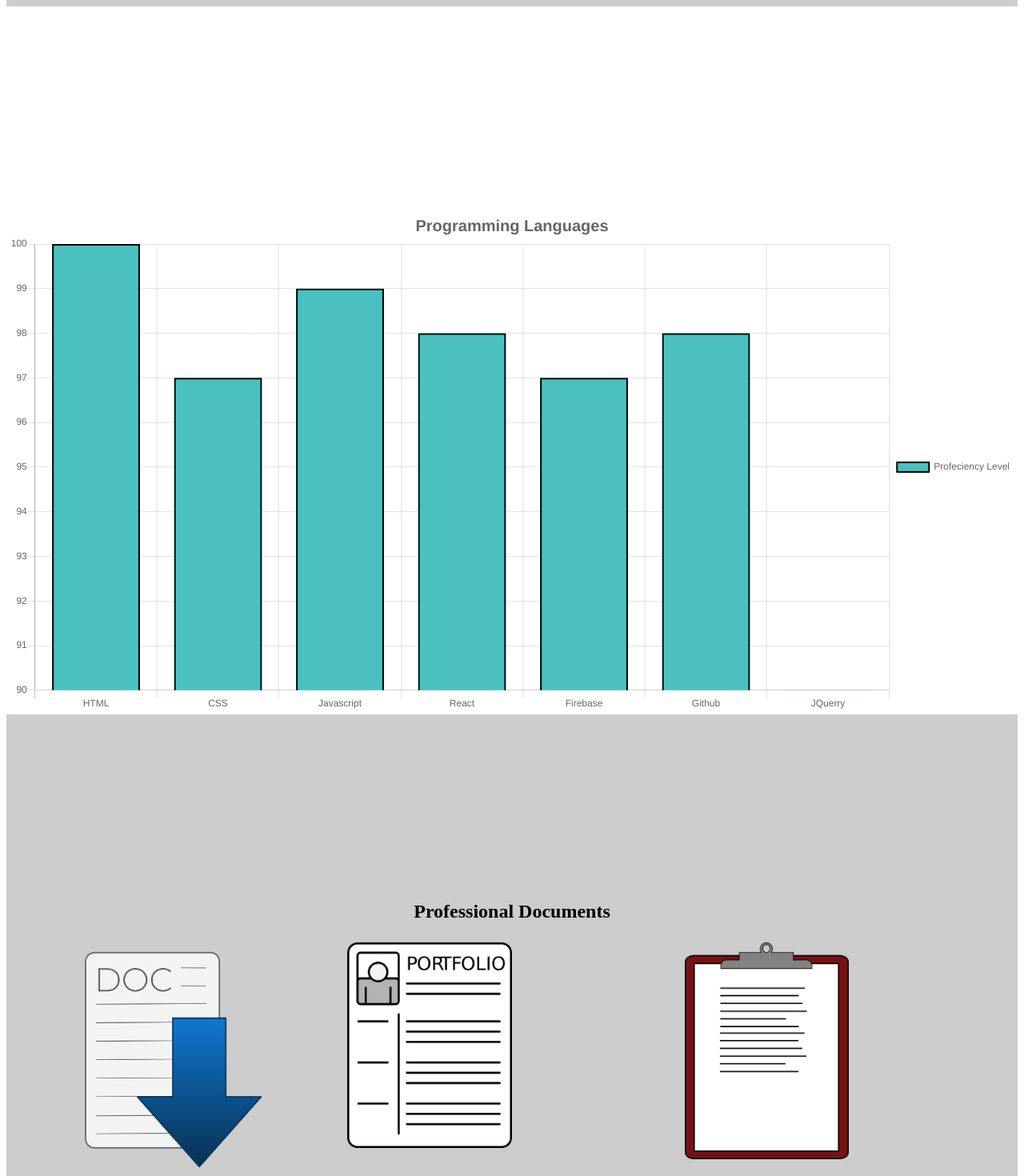
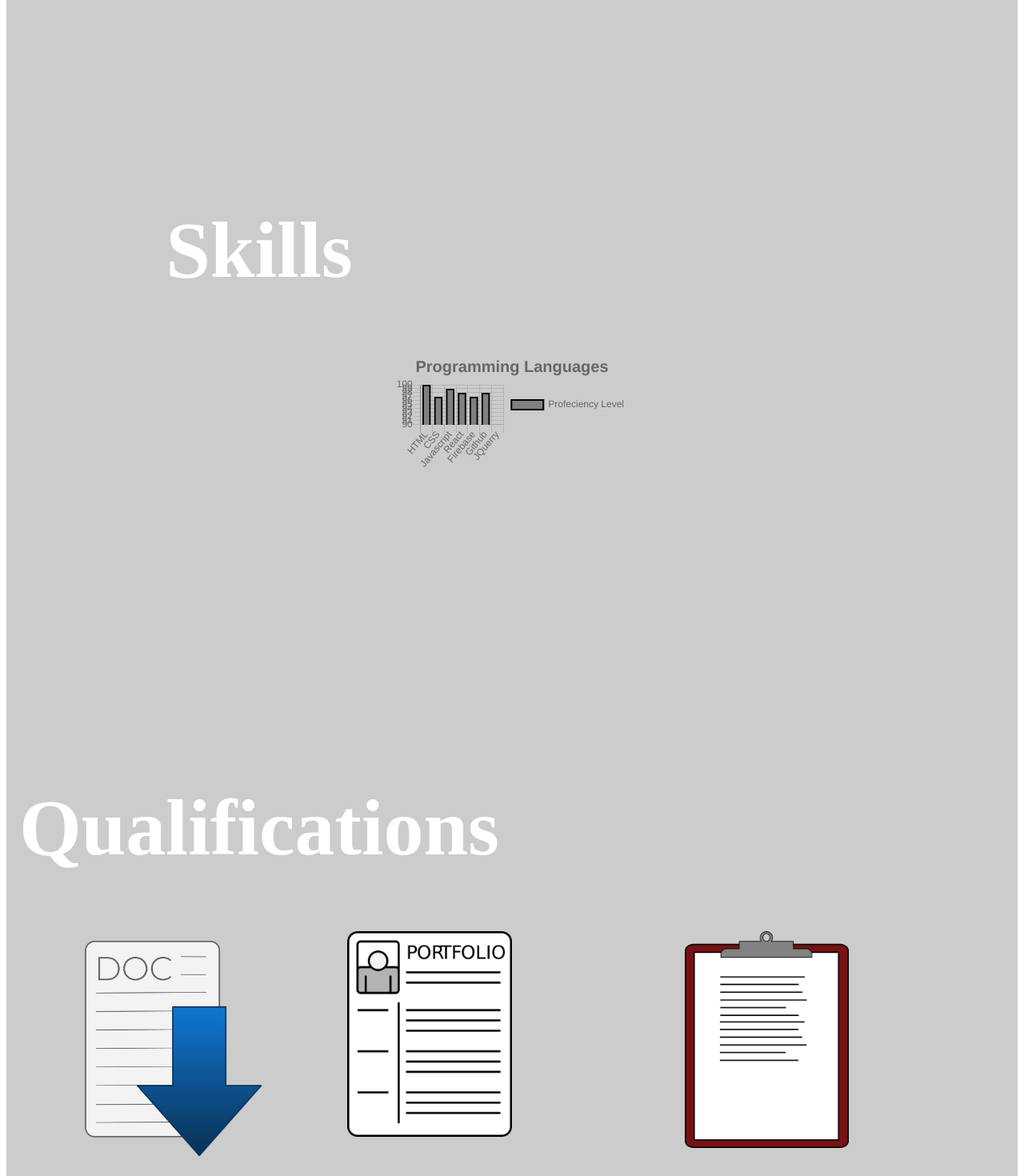
Before and after one commit to smilleeymilleey/website, a React (Create React App) app in the folder website-1/: page /services in a window 1280 px wide. Shown: the part 880-2350 px from the top of the page at 80% size. Built offline with nearby package versions, Linux system fonts and the light colour scheme.

Commit message:
formatting the page

```diff
--- a/website-1/src/components/AboutHero.js
+++ b/website-1/src/components/AboutHero.js
@@ -13,14 +13,9 @@ function AboutHero() {
       </section>
 
         <h1 className="welcome"> About Me</h1>
-
-
-
             <h2 className="header">
                My name is Caitlyn Miley and I am a Full Stack Developer!
             </h2>
-
-
 
         <section className="paragraph">
            I have been programming for the past year and have worked on <br />
--- a/website-1/src/components/Qualifications.css
+++ b/website-1/src/components/Qualifications.css
@@ -30,3 +30,7 @@
   width: 50%;
   height: 50%;
 }
+
+.welcome {
+  padding-right: 50%;
+}
--- a/website-1/src/components/Qualifications.js
+++ b/website-1/src/components/Qualifications.js
@@ -5,21 +5,22 @@ import './Qualifications.css';
 function Qualifications () {
   return (
     <div className="hero-container">
-      <h2>Professional Documents</h2>
-
-          <div class="row">
-            <div class="column">
+      <h1 className='welcome'>Qualifications</h1>
+        <div class="row">
+          <div class="column">
               <img className="letter" src="letter.png" alt="letter"></img>
-            </div>
+          </div>
             <div class="column">
               <img className="resume" src="resume.png" alt="resume"></img>
-                </div>
+            </div>
                 <div class="column">
                   <img className="coverletter" src="coverletter.png" alt="coverLetter"></img>
                 </div>
-              </div>
 
-            </div>
+</div>
+</div>
+
+
 
 
   );
--- a/website-1/src/components/Skills.css
+++ b/website-1/src/components/Skills.css
@@ -1,7 +1,9 @@
 .skillsHeader {
-  padding-top: 20%;
+
 }
 
-.graph {
-  padding-top: 20%;
+
+
+.welcome {
+  padding-right: 50%;
 }
--- a/website-1/src/components/Skills.js
+++ b/website-1/src/components/Skills.js
@@ -10,7 +10,7 @@ const state = {
   datasets: [
     {
       label: 'Profeciency Level',
-      backgroundColor: 'rgba(75,192,192,1)',
+      backgroundColor: 'grey',
       borderColor: 'rgba(0,0,0,1)',
       borderWidth: 2,
       data: [100, 97, 99, 98, 97, 98, 90]
@@ -21,7 +21,11 @@ const state = {
 export default class App extends React.Component {
   render() {
     return (
-      <div className="graph">
+
+      <div className="hero-container">
+        <h1 className="welcome"> Skills </h1>
+        <div className="graph">
+
         <Bar
           data={state}
           options={{
@@ -37,7 +41,7 @@ export default class App extends React.Component {
           }}
         />
       </div>
-
+      </div>
     );
 
 }
```
Also changed, not shown: 1 other file (tests, documents, lock files or other folders). Lines whose indentation alone changed are shown as unchanged.
